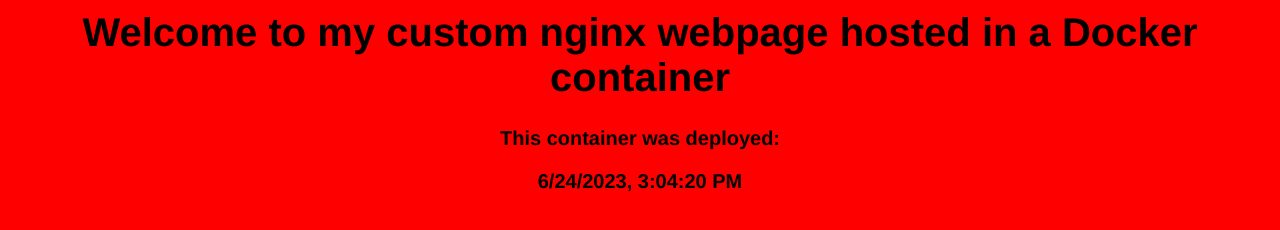
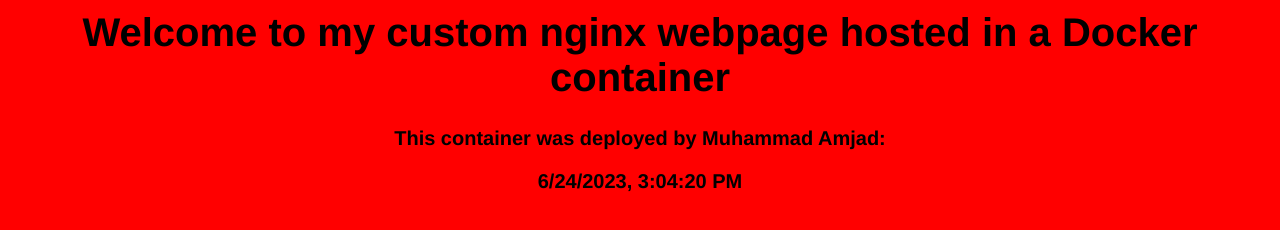
Before and after one commit to mamjadgondal/devops-project, a plain HTML site: page index.html in a window 1280 px wide. Shown: the part 330-560 px from the top of the page. Drawn offline with Linux system fonts and the light colour scheme.

Commit message:
Index file updated by amjad

```diff
--- a/index.html
+++ b/index.html
@@ -7,7 +7,7 @@
         <body style=text-align:center;background-color:red;font-weight:900;font-size:20px;font-family:Helvetica,Arial,sans-serif>
         <img src="https://www.docker.com/wp-content/uploads/2022/03/Moby-logo.png">
         <h1> Welcome to my custom nginx webpage hosted in a Docker container </h1>
-        <p> This container was deployed: <div id="date"></div></p>
+        <p> This container was deployed by Muhammad Amjad: <div id="date"></div></p>
 <script>
         var date = new Date();
         document.getElementById("date").innerHTML=date.toLocaleString();
```
